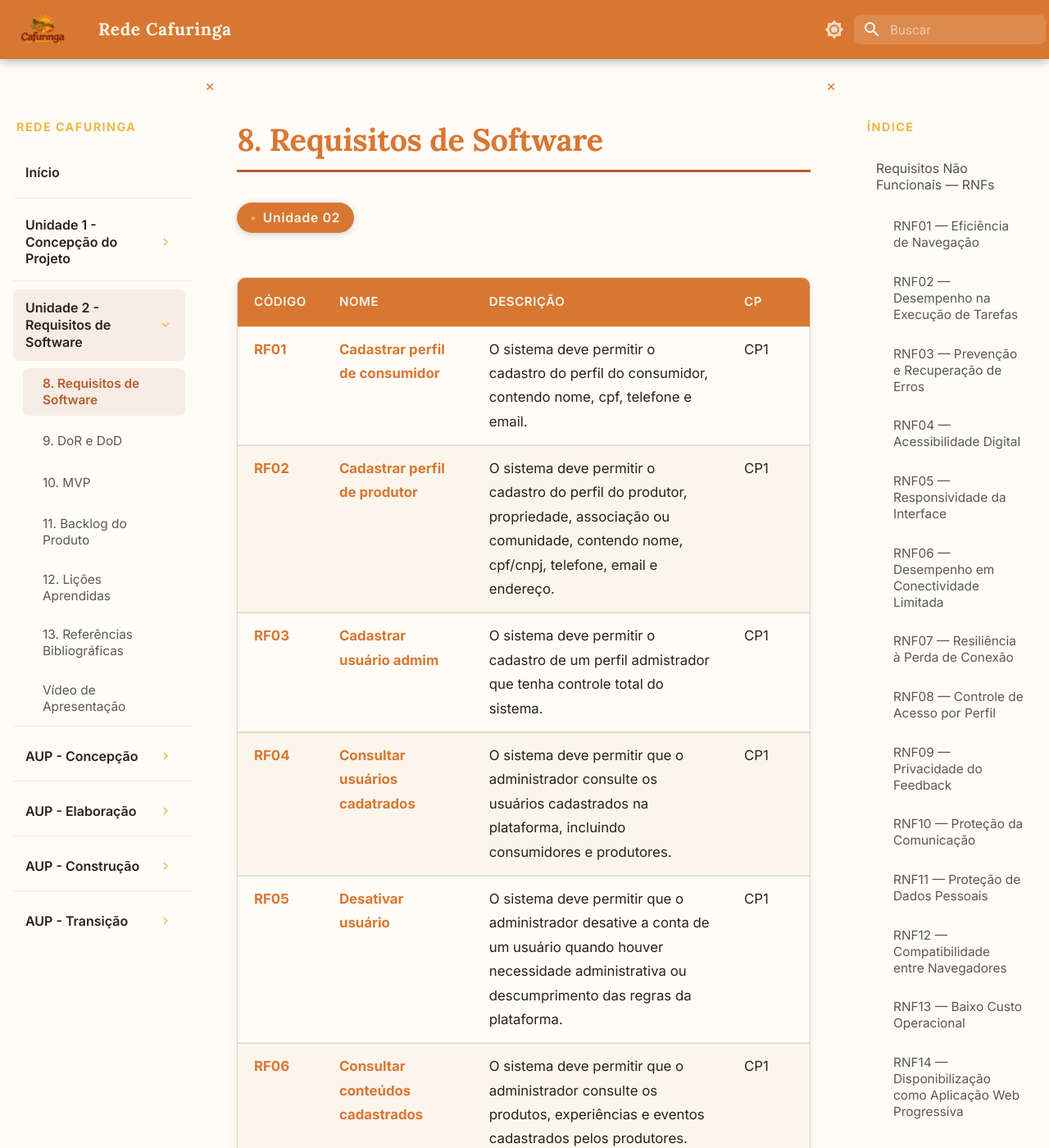
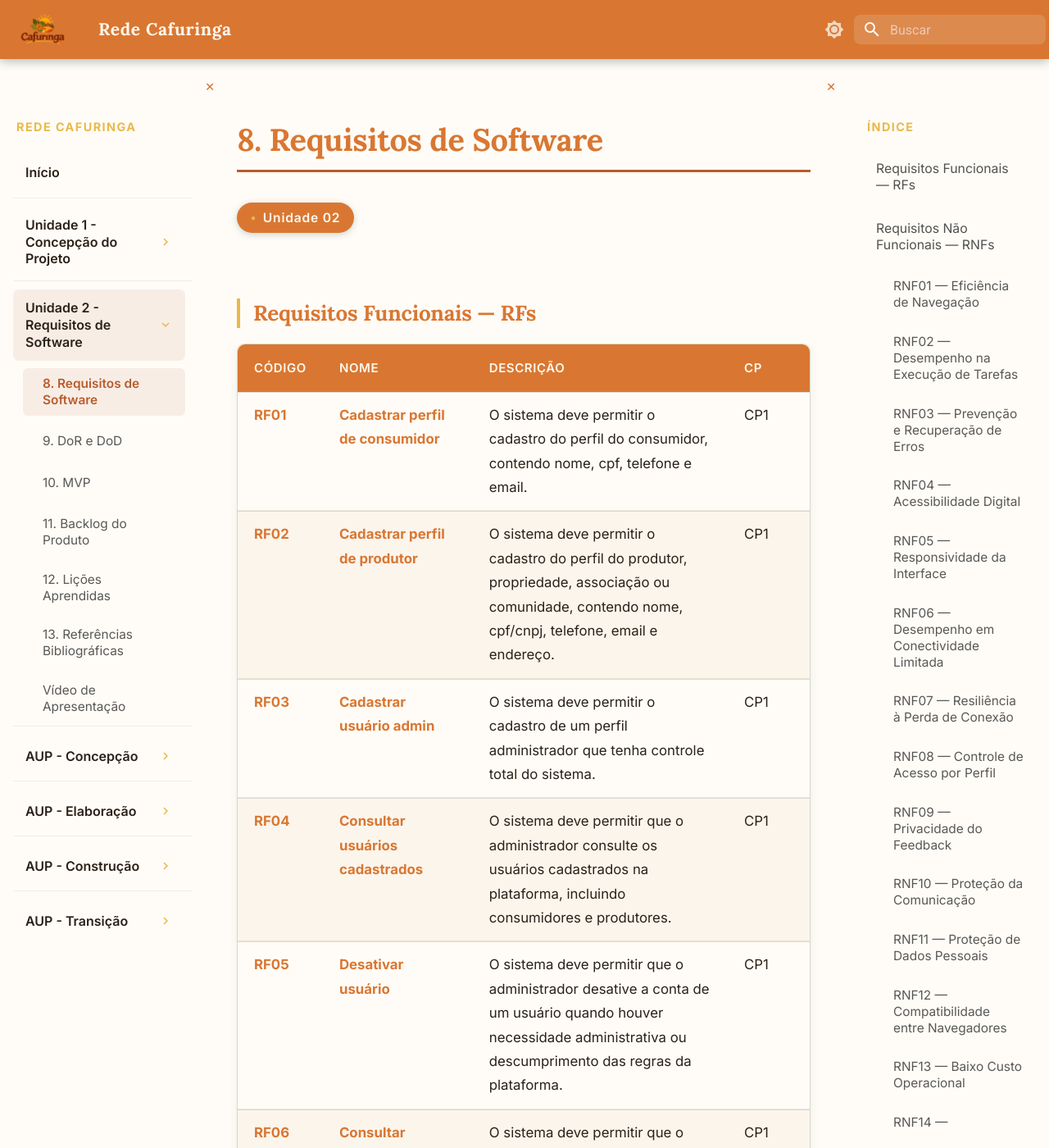
Before and after one commit to mdsreq-fga-unb/REQ-2026.2-T02-RedeCafuringa, an MkDocs documentation site: the page built from docs/unidade2/requisitos.md, in a window 1280 px wide and 1400 px high. Shown: the whole window at 82% size. Built offline with MkDocs 1.6.1 and Material for MkDocs 9.7.7, drawn with Linux system fonts in a browser that asks for light colours; some of the changed text lies outside the part shown.

Commit message:
fix(requisitos): corrige seção de RFs e erros de digitação

```diff
--- a/docs/unidade2/requisitos.md
+++ b/docs/unidade2/requisitos.md
@@ -1,20 +1,22 @@
 <span class="version-badge">Unidade 02</span>
+
+## Requisitos Funcionais — RFs
 
 | Código   | Nome                                     | Descrição                                                                                                                                                   | CP  |
 | -------- | ---------------------------------------- | ----------------------------------------------------------------------------------------------------------------------------------------------------------- | --- |
 | **RF01** | **Cadastrar perfil de consumidor**       | O sistema deve permitir o cadastro do perfil do consumidor, contendo nome, cpf, telefone e email.                                                | CP1 |
 | **RF02** | **Cadastrar perfil de produtor**         | O sistema deve permitir o cadastro do perfil do produtor, propriedade, associação ou comunidade, contendo nome, cpf/cnpj, telefone, email e endereço. | CP1 |
-| **RF03** | **Cadastrar usuário admim**              | O sistema deve permitir o cadastro de um perfil admistrador que tenha controle total do sistema.                 | CP1 |
-| **RF04** | **Consultar usuários cadatrados**         |O sistema deve permitir que o administrador consulte os usuários cadastrados na plataforma, incluindo consumidores e produtores.                               | CP1 |
+| **RF03** | **Cadastrar usuário admin**              | O sistema deve permitir o cadastro de um perfil administrador que tenha controle total do sistema.                 | CP1 |
+| **RF04** | **Consultar usuários cadastrados**         |O sistema deve permitir que o administrador consulte os usuários cadastrados na plataforma, incluindo consumidores e produtores.                               | CP1 |
 | **RF05** | **Desativar usuário**              | O sistema deve permitir que o administrador desative a conta de um usuário quando houver necessidade administrativa ou descumprimento das regras da plataforma.                 | CP1 |
 | **RF06** | **Consultar conteúdos cadastrados**         |O sistema deve permitir que o administrador consulte os produtos, experiências e eventos cadastrados pelos produtores.                                 | CP1 |
 | **RF07** | **Remover conteúdo inadequado**         | O sistema deve permitir que o administrador remova produtos, experiências ou eventos que violem as regras da plataforma.                                            | CP1 |
 | **RF08** | **Atualizar informações institucionais**         |O sistema deve permitir que o administrador atualize as informações institucionais disponibilizadas pela Rede Cafuringa na plataforma. | CP1 |
 | **RF09** | **Autenticar usuário**         | O sistema deve permitir que usuários cadastrados acessem suas contas por meio de autenticação, via cpf e senha. | CP1 |
 | **RF10** | **Recuperar acesso à conta**         | O sistema deve permitir que o usuário recupere o acesso à sua conta caso esqueça suas credenciais. | CP1 |
-| **RF11** | **Excluir conta**                        | O sistema deve permitir que o usuario possa exluir sua própria conta.                                                                     | CP1 |
+| **RF11** | **Excluir conta**                        | O sistema deve permitir que o usuário possa excluir sua própria conta.                                                                     | CP1 |
 | **RF12** | **Registrar trajetória do produtor**     | O sistema deve permitir incluir no perfil do produtor informações sobre sua história, experiência e atividades desenvolvidas.                               | CP1 |
-| **RF13** | **Atualizar perfil de produtor**         | O sistema deve permitir que o consumidor atualize as informações do próprio perfil.                                                                              | CP1 |
+| **RF13** | **Atualizar perfil de produtor**         | O sistema deve permitir que o produtor atualize as informações do próprio perfil.                                                                              | CP1 |
 | **RF14** | **Consultar perfil de produtor**         | O sistema deve permitir aos usuários visualizar nome, cpf/cnpj, telefone e email dos produtores e propriedades cadastrados.                                          | CP1 |
 | **RF15** | **Informar certificação**   | O sistema deve permitir registrar a situação de certificação do produtor ou propriedade quando aplicável.                                                   | CP1 |
 | **RF16** | **Preencher questionário do produtor**   | O sistema deve permitir que o produtor responda a um questionário com informações relacionadas ao seu perfil, produção e atividades.                        | CP1 |
```
